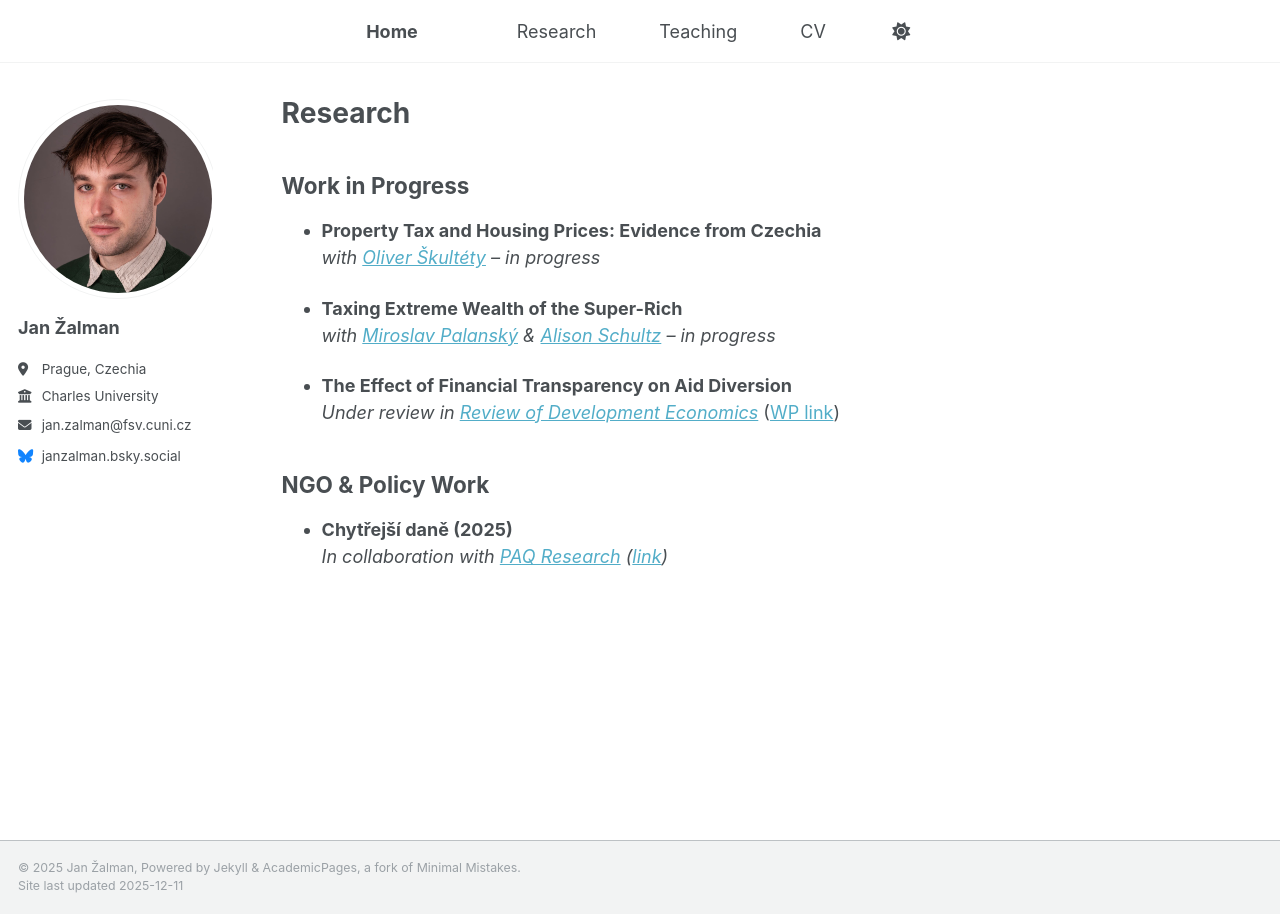
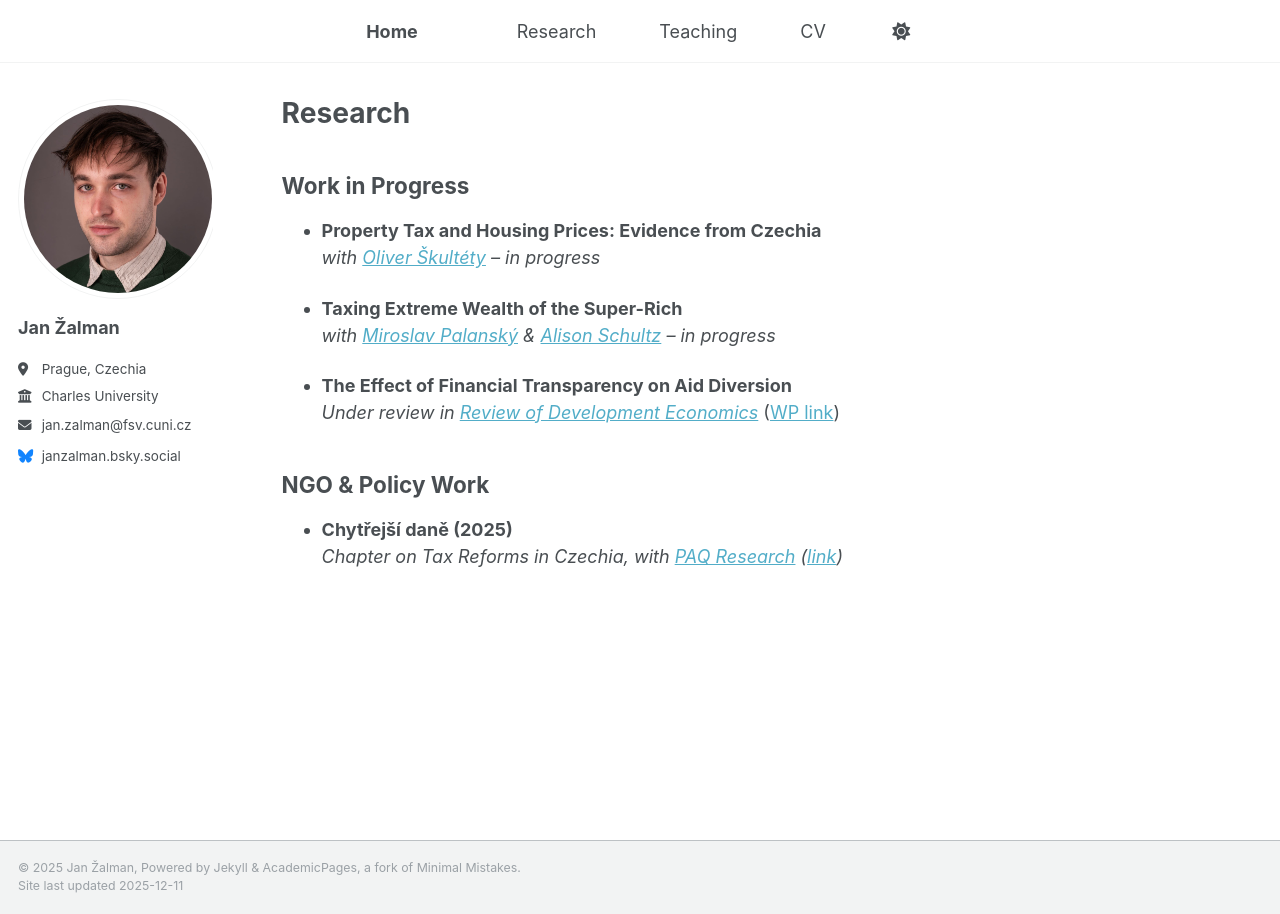
Before and after one commit to janzalman/janzalman.github.io, a Jekyll site: the page built from _pages/research.md, in a window 1280 px wide. Built offline with Jekyll 4.4.1, drawn with Linux system fonts in a browser that asks for light colours.

Commit message:
Update research.md

```diff
--- a/_pages/research.md
+++ b/_pages/research.md
@@ -16,4 +16,4 @@ permalink: /research/
 
 ## NGO & Policy Work
 - **Chytřejší daně (2025)**
-  *In collaboration with [PAQ Research](https://www.paqresearch.cz/) ([link](https://chytrejsidane.cz/))*
+  *Chapter on Tax Reforms in Czechia, with [PAQ Research](https://www.paqresearch.cz/) ([link](https://chytrejsidane.cz/))*
```
